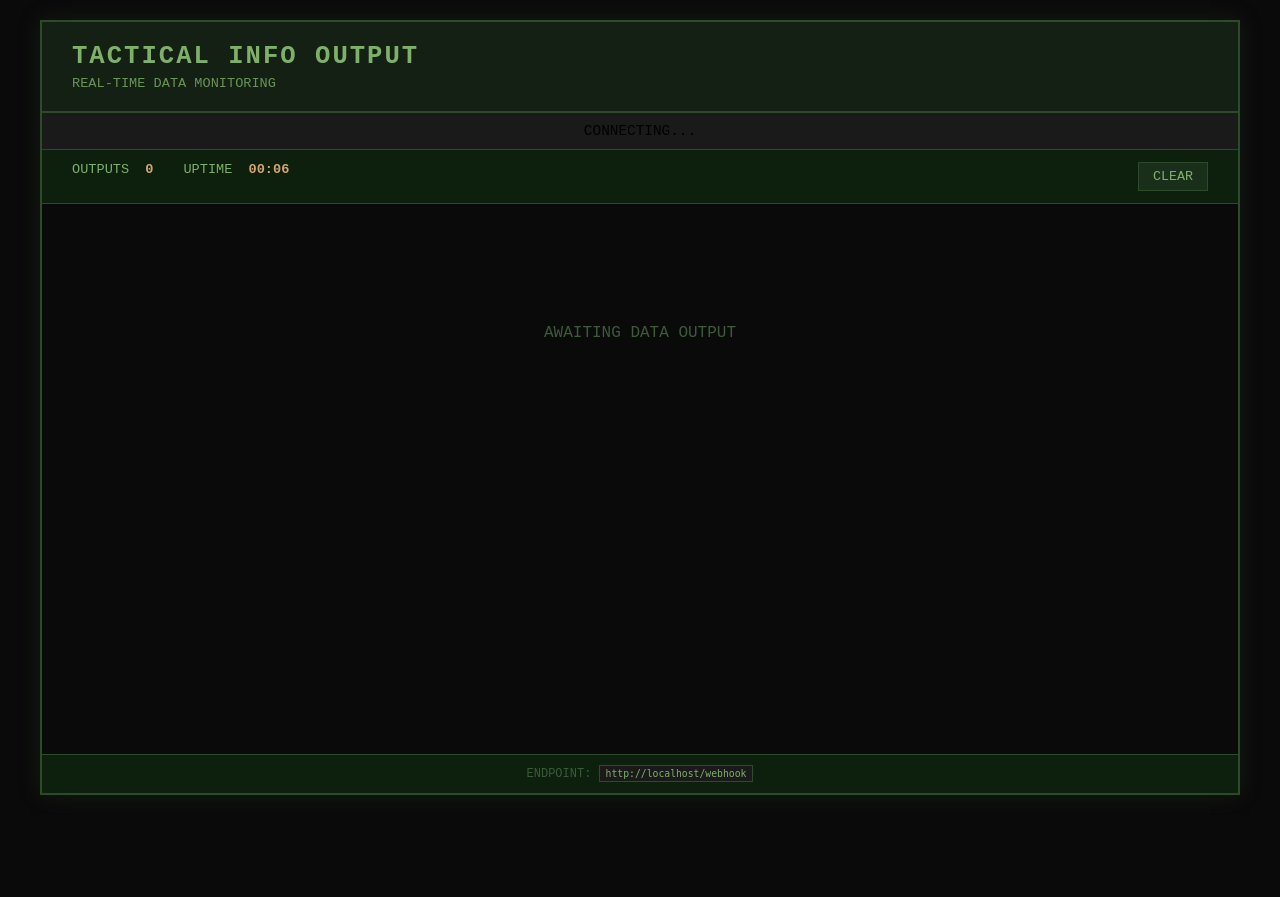
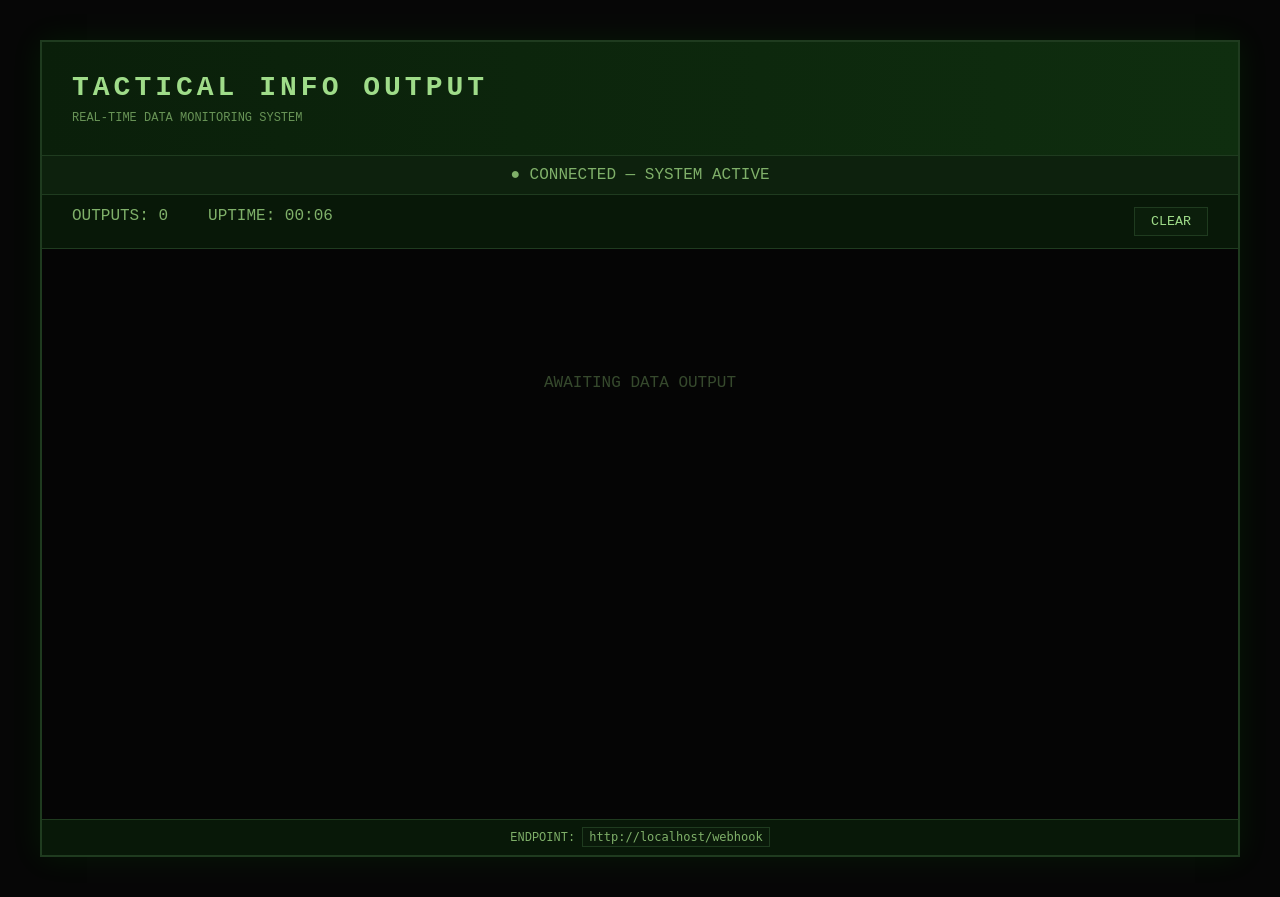
Before and after one commit to Nayef-Abou-Tayoun/UI_interface, a Flask app: page / in a window 1280 px wide. Before the commit the page ends 795 px from the top, so only its background shows below. Run offline with Flask 3, Linux system fonts and the light colour scheme; some libraries are stand-ins or nearby versions.

Commit message:
Refactor HTML and CSS for improved styling

```diff
--- a/templates/index.html
+++ b/templates/index.html
@@ -1,163 +1,136 @@
 <!DOCTYPE html>
-<html lang="en">
+<html>
 <head>
-<meta charset="UTF-8">
-<meta name="viewport" content="width=device-width, initial-scale=1.0">
 
+<meta charset="utf-8">
 <title>Tactical Info Output</title>
 
-<script src="https://cdn.socket.io/4.5.4/socket.io.min.js"></script>
+<script src="https://cdn.socket.io/4.7.5/socket.io.min.js"></script>
 
 <style>
 
-*{
+body{
+background:#060606;
+font-family:"Courier New", monospace;
+color:#7fb069;
 margin:0;
-padding:0;
-box-sizing:border-box;
-}
-
-body{
-font-family:'Courier New',monospace;
-background:#0a0a0a;
-min-height:100vh;
-padding:20px;
+padding:40px;
 }
 
 .container{
+border:2px solid #1f3b1f;
 max-width:1200px;
 margin:auto;
-background:#1a1a1a;
-border:2px solid #2d4a2b;
-box-shadow:0 0 20px rgba(45,74,43,0.3);
+box-shadow:0 0 30px rgba(0,255,0,0.08);
 }
 
 header{
-background:#132013;
-color:#7fb069;
-padding:20px 30px;
-border-bottom:2px solid #2d4a2b;
+padding:30px;
+border-bottom:1px solid #1f3b1f;
+background:linear-gradient(90deg,#0a1f0a,#0f2e0f);
 }
 
 h1{
-font-size:1.6em;
-letter-spacing:2px;
-text-transform:uppercase;
+letter-spacing:4px;
+font-size:28px;
+margin:0;
+color:#9fdc89;
 }
 
 .subtitle{
-font-size:0.85em;
-opacity:0.8;
-margin-top:5px;
+font-size:12px;
+opacity:.8;
+margin-top:8px;
 }
 
-#status{
+.status{
+text-align:center;
 padding:10px;
-text-align:center;
-font-size:0.9em;
-border-bottom:1px solid #2d4a2b;
-}
-
-.connected{
-background:#132013;
-color:#7fb069;
-}
-
-.disconnected{
-background:#2a1a1a;
-color:#d4a574;
+border-bottom:1px solid #1f3b1f;
+background:#0d210d;
 }
 
 .controls{
-padding:12px 30px;
-background:#0d1f0d;
 display:flex;
 justify-content:space-between;
-border-bottom:1px solid #2d4a2b;
+padding:12px 30px;
+border-bottom:1px solid #1f3b1f;
+background:#081808;
 }
 
 .stats{
 display:flex;
-gap:30px;
-font-size:0.85em;
-color:#7fb069;
-}
-
-.stat-value{
-color:#d4a574;
-font-weight:700;
-margin-left:8px;
+gap:40px;
 }
 
 button{
-padding:6px 14px;
-background:#1a2f1a;
-color:#7fb069;
-border:1px solid #2d4a2b;
+background:#0b1e0b;
+border:1px solid #1f3b1f;
+color:#9fdc89;
+padding:6px 16px;
 cursor:pointer;
-font-family:'Courier New';
+font-family:"Courier New";
 }
 
 button:hover{
-background:#2d4a2b;
+background:#1f3b1f;
 }
 
-#outputs{
-height:550px;
-overflow-y:auto;
-padding:20px;
-background:#0a0a0a;
+#messages{
+height:520px;
+overflow:auto;
+padding:25px;
+background:#050505;
 }
 
-.output{
-background:#1a1a1a;
+.message{
 border-left:3px solid #7fb069;
 padding:12px;
-margin-bottom:10px;
+margin-bottom:12px;
+background:#0b0b0b;
 }
 
 .time{
-font-size:0.75em;
-color:#d4a574;
+font-size:11px;
+color:#c4e3b2;
 margin-bottom:5px;
 }
 
 .field{
-margin:3px 0;
+margin:4px 0;
 }
 
 .label{
-color:#7fb069;
+color:#9fdc89;
 font-weight:bold;
-margin-right:6px;
 }
 
 .value{
-color:#a8c99c;
+color:#b8e6a1;
 }
 
 .empty{
 text-align:center;
 padding:100px;
-color:#3d5a3b;
+opacity:.4;
 }
 
 footer{
-padding:12px;
 text-align:center;
-background:#0d1f0d;
-border-top:1px solid #2d4a2b;
-font-size:0.75em;
-color:#3d5a3b;
+padding:10px;
+border-top:1px solid #1f3b1f;
+background:#081808;
+font-size:12px;
 }
 
-footer code{
-color:#7fb069;
-background:#1a1a1a;
+code{
+background:#0a1a0a;
+border:1px solid #1f3b1f;
 padding:2px 6px;
-border:1px solid #2d4a2b;
 }
 
 </style>
+
 </head>
 
 <body>
@@ -166,23 +139,25 @@ border:1px solid #2d4a2b;
 
 <header>
 <h1>TACTICAL INFO OUTPUT</h1>
-<p class="subtitle">REAL-TIME DATA MONITORING</p>
+<div class="subtitle">REAL-TIME DATA MONITORING SYSTEM</div>
 </header>
 
-<div id="status">CONNECTING...</div>
+<div class="status">
+● CONNECTED — SYSTEM ACTIVE
+</div>
 
 <div class="controls">
 
 <div class="stats">
-<div>OUTPUTS <span class="stat-value" id="count">0</span></div>
-<div>UPTIME <span class="stat-value" id="uptime">00:00</span></div>
+<div>OUTPUTS: <span id="count">0</span></div>
+<div>UPTIME: <span id="uptime">00:00</span></div>
 </div>
 
-<button onclick="clearOutputs()">CLEAR</button>
+<button onclick="clearMessages()">CLEAR</button>
 
 </div>
 
-<div id="outputs">
+<div id="messages">
 
 <div class="empty" id="empty">
 AWAITING DATA OUTPUT
@@ -201,113 +176,86 @@ ENDPOINT:
 
 const socket = io();
 
-const outputs=document.getElementById("outputs");
-const status=document.getElementById("status");
-const count=document.getElementById("count");
-const uptime=document.getElementById("uptime");
-const endpoint=document.getElementById("endpoint");
+const messagesDiv = document.getElementById("messages");
+const countSpan = document.getElementById("count");
+const uptimeSpan = document.getElementById("uptime");
+const endpointSpan = document.getElementById("endpoint");
 
-endpoint.textContent = `${window.location.origin}/webhook`;
+endpointSpan.textContent = `${window.location.origin}/webhook`;
 
-let messages=0;
-let startTime=Date.now();
+let messages = 0;
+let start = Date.now();
 
 setInterval(()=>{
-let s=Math.floor((Date.now()-startTime)/1000);
-let m=Math.floor(s/60);
-s=s%60;
-uptime.textContent=`${String(m).padStart(2,'0')}:${String(s).padStart(2,'0')}`;
+let s = Math.floor((Date.now()-start)/1000);
+let m = Math.floor(s/60);
+s = s % 60;
+
+uptimeSpan.textContent =
+String(m).padStart(2,'0') + ":" + String(s).padStart(2,'0');
+
 },1000);
 
-socket.on("connect",()=>{
-status.textContent="CONNECTED";
-status.className="connected";
+
+socket.on("message_history",data=>{
+data.messages.forEach(addMessage)
 });
 
-socket.on("disconnect",()=>{
-status.textContent="DISCONNECTED";
-status.className="disconnected";
+socket.on("new_message",msg=>{
+addMessage(msg.data)
 });
 
-socket.on("message_history",(data)=>{
-data.messages.forEach(addOutput);
-});
 
-socket.on("new_message",(msg)=>{
-addOutput(msg.data,true);
-});
+function addMessage(data){
 
-socket.on("messages_cleared",()=>{
-outputs.innerHTML="";
-messages=0;
-count.textContent=0;
-});
-
-function addOutput(data,newItem=false){
-
-let empty=document.getElementById("empty");
+let empty = document.getElementById("empty");
 if(empty) empty.remove();
 
-let div=document.createElement("div");
-div.className="output";
+let div = document.createElement("div");
+div.className = "message";
 
-let time=data.timestamp
-?new Date(data.timestamp).toLocaleString()
-:new Date().toLocaleString();
+let time =
+data.timestamp ?
+new Date(data.timestamp).toLocaleString()
+:
+new Date().toLocaleString();
 
-let html=`<div class="time">${time}</div>`;
+let html = `<div class="time">${time}</div>`;
 
 for(let k in data){
 
 if(k==="timestamp") continue;
 
-let v=data[k];
+let v = data[k];
 
-if(typeof v==="object"){
-v=JSON.stringify(v);
-}
+if(typeof v === "object")
+v = JSON.stringify(v);
 
-html+=`<div class="field">
+html += `
+<div class="field">
 <span class="label">${k}:</span>
 <span class="value">${v}</span>
-</div>`;
-}
-
-div.innerHTML=html;
-
-outputs.prepend(div);
-
-messages++;
-count.textContent=messages;
-
-if(newItem) beep();
+</div>
+`;
 
 }
 
-function clearOutputs(){
+div.innerHTML = html;
 
-if(confirm("CLEAR ALL OUTPUTS?")){
-socket.emit("clear_messages");
-}
+messagesDiv.prepend(div);
+
+messages++;
+countSpan.textContent = messages;
 
 }
 
-function beep(){
 
-let ctx=new(window.AudioContext||window.webkitAudioContext)();
-let osc=ctx.createOscillator();
-let gain=ctx.createGain();
+function clearMessages(){
 
-osc.connect(gain);
-gain.connect(ctx.destination);
+socket.emit("clear_messages");
 
-osc.frequency.value=650;
-
-gain.gain.setValueAtTime(0.15,ctx.currentTime);
-gain.gain.exponentialRampToValueAtTime(0.01,ctx.currentTime+0.15);
-
-osc.start();
-osc.stop(ctx.currentTime+0.15);
+messagesDiv.innerHTML = "";
+countSpan.textContent = "0";
 
 }
 
```
